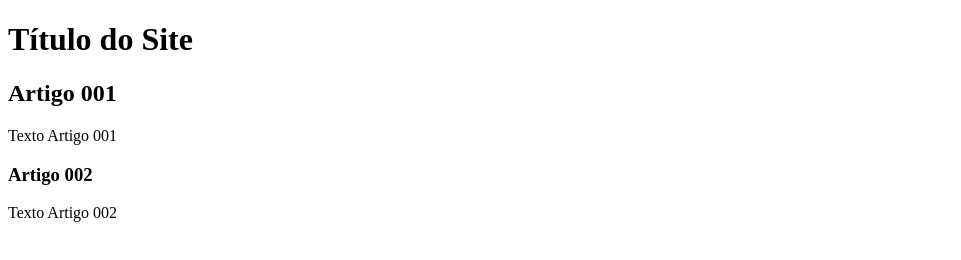
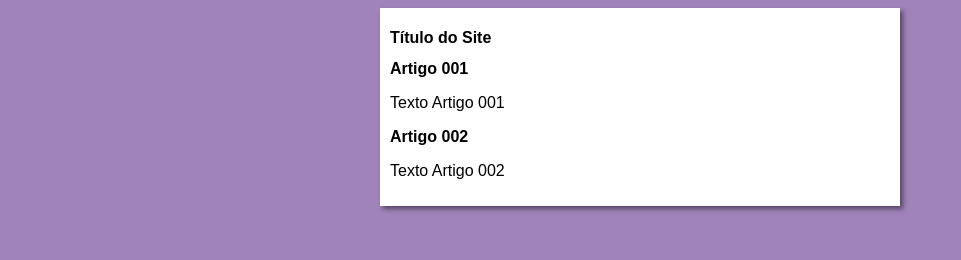
Before and after one commit to otenporto/projeto-site, a plain HTML site: page index.html in a window 1280 px wide. Shown: the whole page, without its empty margins (0-961 px from the left). Drawn offline with Linux system fonts and the light colour scheme.

Commit message:
iniciei o design

```diff
--- /dev/null
+++ b/estilos/style.css
@@ -0,0 +1,16 @@
+* {
+    font-family: Arial, Helvetica, sans-serif;
+    font-size: 16px;
+}
+
+body {
+    background-color: rgb(159, 131, 185);
+}
+
+main {
+    background-color: white;
+    width: 500px;
+    margin: auto;
+    padding: 10px;
+    box-shadow: 3px 3px 5px rgba(0, 0, 0, 0.473);
+}
--- a/index.html
+++ b/index.html
@@ -5,6 +5,7 @@
     <meta http-equiv="X-UA-Compatible" content="IE=edge">
     <meta name="viewport" content="width=device-width, initial-scale=1.0">
     <title>Título do Site</title>
+    <link rel="stylesheet" href="estilos/style.css">
 </head>
 <body>
     <main>
```
